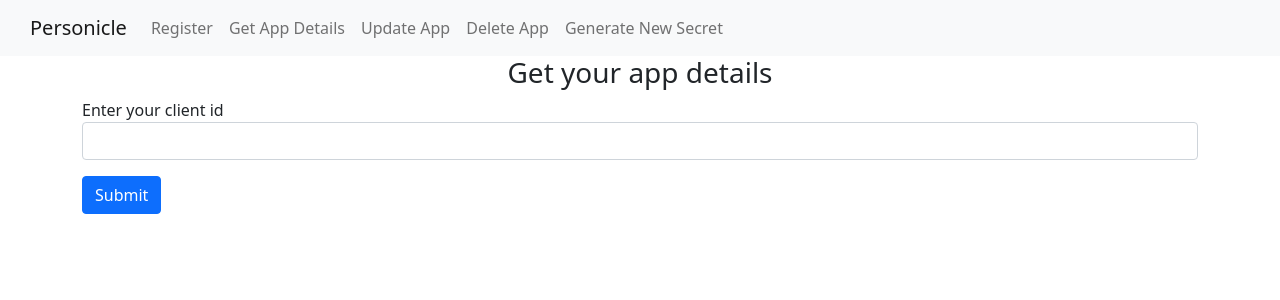
After one commit to ClearsenseData/personicle-client-registration, a Flask app: page /client in a window 1280 px wide. The commit adds this page. Shown: the top 300 px of the page. Run offline with Flask 2, Linux system fonts and the light colour scheme; parts of the project's set-up code (start-up, migrations or seed data) failed here and were passed over; some libraries are stand-ins or nearby versions.

Commit message:
refactor, add client details, update, generate new secret

```diff
--- a/app.py
+++ b/app.py
@@ -1,18 +1,10 @@
 from crypt import methods
 from sys import api_version
-
 from flask import Flask, render_template, url_for, flash, redirect,request, logging
-from wtforms import Form, StringField, validators, TextAreaField
 import requests
-from configparser import ConfigParser
-
-config_object = ConfigParser()
-config_object.read("config.ini")
-
-api_server = config_object["APISERVER"]
-client_registration = config_object["CLIENT_REGISTRATION"]
-group_assignment=config_object["GROUP_ASSIGNMENT"]
-
+from header import headers
+from config import client_registration,group_assignment
+from forms import NewSecretDeleteGetForm, RegisterForm, UpdateForm
 app = Flask(__name__)
 
 @app.route('/')
@@ -20,52 +12,66 @@ def index():
     return render_template('home.html')
 
 
-class DeleteFrom(Form):
-    client_id = StringField("Enter you client id",[validators.DataRequired()])
+@app.route('/register', methods=['GET','POST'])
+def register():
+    form = RegisterForm(request.form)
+    if request.method == 'POST' and form.validate():
+        client_name = form.client_name.data
+        client_uri = form.client_uri.data
+        redirect_uri = form.redirect_uri.data
+
+        json_data = {
+        'client_name': client_name,
+        'client_uri': client_uri,
+        'application_type': 'web',
+        'redirect_uris': [
+            redirect_uri,
+        ],
+        'post_logout_redirect_uris': [
+            'http://localhost:3000/oauth/callback/postLogoutRedirectUri',
+        ],
+        'response_types': [
+            'code',
+            'id_token',
+            'token',
+        ],
+        'grant_types': [
+            'authorization_code',
+            'refresh_token',
+            'implicit',
+            'client_credentials',
+        ],
+        'token_endpoint_auth_method': 'client_secret_basic',
+        # 'initiate_login_uri': 'https://www.example-application.com/oauth2/login',
+    }
+
+        res = requests.post(f"{client_registration['ENDPOINT']}", json=json_data, headers=headers)
+
+        if res.status_code == 201:
+            assign_users = requests.put(f"{group_assignment['ENDPOINT']}/{res.json()['client_id']}/groups/{group_assignment['GROUP_ID']}", headers=headers)
+            if assign_users.status_code == 200:
+
+                flash(f"Your client id is {res.json()['client_id']}. Your client secret it {res.json()['client_secret']}",'success')
+                return redirect(url_for('index'))
+
+            flash(f"Something went wrong. Please try again",'warning')
+            return redirect(url_for('index'))
+
+    return render_template('register.html', form=form)
 
 
-    @app.route('/delete',methods=['GET','DELETE','POST'])
-    def delete_app():
-        form = DeleteFrom(request.form)
+@app.route('/update', methods=['GET','POST','PUT'])
+def update_app():
+    form = UpdateForm(request.form)
 
-        if request.method == 'POST' and form.validate():
-            client_id = form.client_id.data
+    if request.method == 'POST' and form.validate():
+        client_id = form.client_id.data
+        client_name = form.client_name.data
+        client_uri = form.client_uri.data
+        redirect_uri = form.redirect_uri.data
 
-            headers = {
-            'Accept': 'application/json',
-            'Authorization': f'{api_server["TOKEN"]}'
-            }
-            res = requests.delete(f"{client_registration['ENDPOINT']}/{client_id}", headers=headers)
-
-            if res.status_code == 204:
-             flash(f"Your client app  {client_id} is deleted.",'warning')
-             return redirect(url_for('index'))
-            else:
-                 flash(f"Unable to delete {client_id}. Please make sure your client id is correct.",'warning')
-        return render_template('delete.html', form=form)
-
-class RegisterForm(Form):
-    client_name = StringField('Your application name', [validators.Length(min=5,max=50), validators.DataRequired()])
-    client_uri = StringField('Your application URL', [ validators.DataRequired()])
-    redirect_uri = StringField('Your redirect URI', [ validators.DataRequired()])
-
-
-
-
-    @app.route('/register', methods=['GET','POST'])
-    def register():
-        form = RegisterForm(request.form)
-        if request.method == 'POST' and form.validate():
-          client_name = form.client_name.data
-          client_uri = form.client_uri.data
-          redirect_uri = form.redirect_uri.data
-
-          headers = {
-            'Accept': 'application/json',
-            'Authorization': f'{api_server["TOKEN"]}'
-            }
-
-          json_data = {
+        json_data = {
+            'client_id': client_id,
             'client_name': client_name,
             'client_uri': client_uri,
             'application_type': 'web',
@@ -87,22 +93,72 @@ class RegisterForm(Form):
                 'client_credentials',
             ],
             'token_endpoint_auth_method': 'client_secret_basic',
-            'initiate_login_uri': 'https://www.example-application.com/oauth2/login',
+            # 'initiate_login_uri': 'https://www.example-application.com/oauth2/login',
         }
 
-          res = requests.post(f"{client_registration['ENDPOINT']}", json=json_data, headers=headers)
+        res = requests.put(f"{client_registration['ENDPOINT']}/{client_id}", json=json_data, headers=headers)
+        print(res.json())
+        if res.status_code == 200:
+            flash("Your app settings are successfully updated",'success')
+            return redirect(url_for('index'))
+        else:
+            flash(f"Something went wrong. Please try again.",'warning')
+    return render_template('update.html', form=form)
 
-          if res.status_code == 201:
-            assign_users = requests.put(f"{group_assignment['ENDPOINT']}/{res.json()['client_id']}/groups/{group_assignment['GROUP_ID']}", headers=headers)
-            if assign_users.status_code == 200:
 
-                flash(f"Your client id is {res.json()['client_id']}. Your client secret it {res.json()['client_secret']}",'success')
-                return redirect(url_for('index'))
+@app.route('/newSecret', methods=['GET','POST'])
+def new_secret():
+    form = NewSecretDeleteGetForm(request.form)
 
-          flash(f"Something went wrong. Please try again",'warning')
-          return redirect(url_for('index'))
+    if request.method == 'POST' and form.validate():
+        client_id = form.client_id.data
 
-        return render_template('register.html', form=form)
+        res = requests.post(f"{client_registration['ENDPOINT']}/{client_id}/lifecycle/newSecret", headers=headers)
+
+        if res.status_code == 200:
+            print(res.json())
+            flash(f"Your new client secret is {res.json()['client_secret']}", 'success')
+        else :
+            flash(f"Something went wrong. Unable to generate new secret", 'warning')
+    return render_template('newSecret.html',form=form)
+
+
+@app.route('/client', methods=['GET','POST'])
+def get_details():
+    form = NewSecretDeleteGetForm(request.form)
+    if request.method == 'POST' and form.validate():
+        client_id = form.client_id.data
+
+        res = requests.get(f"{client_registration['ENDPOINT']}/{client_id}", headers=headers)
+
+        if res.status_code == 200:
+            flash(f"Your client app  details are {res.json()}",'success')
+            print(res.json())
+        else:
+            flash(f"Unable to fetch your app details.",'warning')
+    return render_template('details.html', form=form)
+
+
+@app.route('/delete',methods=['GET','DELETE','POST'])
+def delete_app():
+    form = NewSecretDeleteGetForm(request.form)
+
+    if request.method == 'POST' and form.validate():
+        client_id = form.client_id.data
+
+        res = requests.delete(f"{client_registration['ENDPOINT']}/{client_id}", headers=headers)
+
+        if res.status_code == 204:
+            flash(f"Your client app  {client_id} is deleted.",'warning')
+            return redirect(url_for('index'))
+        else:
+                flash(f"Unable to delete {client_id}. Please make sure your client id is correct.",'warning')
+    return render_template('delete.html', form=form)
+
+
+
+
+
 
 
 if __name__ == '__main__':
--- /dev/null
+++ b/forms.py
@@ -0,0 +1,22 @@
+
+from crypt import methods
+from sys import api_version
+from flask import Flask, render_template, url_for, flash, redirect,request, logging
+from wtforms import Form, StringField, validators, TextAreaField
+from header import headers
+from config import client_registration,group_assignment
+
+class NewSecretDeleteGetForm(Form):
+    client_id = StringField("Enter your client id",[validators.DataRequired()])
+
+class RegisterForm(Form):
+    client_name = StringField('Your application name', [validators.Length(min=5,max=50), validators.DataRequired()])
+    client_uri = StringField('Your application URL', [ validators.DataRequired()])
+    redirect_uri = StringField('Your redirect URI', [ validators.DataRequired()])
+
+
+class UpdateForm(Form):
+    client_id = StringField("Enter you client id",[validators.DataRequired()])
+    client_name = StringField('Your application name', [validators.Length(min=5,max=50), validators.DataRequired()])
+    client_uri = StringField('Your application URL', [ validators.DataRequired()])
+    redirect_uri = StringField('Your redirect URI', [ validators.DataRequired()])
--- /dev/null
+++ b/header.py
@@ -0,0 +1,5 @@
+from config import api_server
+headers = {
+            'Accept': 'application/json',
+            'Authorization': f'{api_server["TOKEN"]}'
+          }
--- /dev/null
+++ b/templates/details.html
@@ -0,0 +1,13 @@
+{% extends 'layout.html' %}
+
+{% block body %}
+    <h3 style="text-align:center;">Get your app details</h3>
+    {% from 'includes/_formhelpers.html' import render_field %}
+    <form method="POST" action="">
+        <div class="form-group">
+            {{render_field(form.client_id, class_="form-control")}}
+        </div>
+
+        <p><input type="submit" class="btn btn-primary mt-3" value="Submit"/></p>
+    </form>
+{% endblock %}
--- a/templates/home.html
+++ b/templates/home.html
@@ -1,6 +1,6 @@
 {% extends 'layout.html' %}
 
 {% block body %}
-HOME
+Personicle Client Registration
 
 {% endblock %}
--- a/templates/includes/_navbar.html
+++ b/templates/includes/_navbar.html
@@ -1,5 +1,5 @@
 <nav class="navbar navbar-expand-lg navbar-light bg-light">
-    <a style="margin-left:30px;" class="navbar-brand " href="#">Personicle</a>
+    <a style="margin-left:30px;" class="navbar-brand " href="/">Personicle</a>
     <button class="navbar-toggler" type="button" data-toggle="collapse" data-target="#navbarSupportedContent" aria-controls="navbarSupportedContent" aria-expanded="false" aria-label="Toggle navigation">
       <span class="navbar-toggler-icon"></span>
     </button>
@@ -9,14 +9,21 @@
         <!-- <li class="nav-item active">
           <a class="nav-link" href="/">Home <span class="sr-only"></span></a>
         </li> -->
+
         <li class="nav-item">
           <a class="nav-link" href="/register">Register</a>
+        </li>
+        <li class="nav-item">
+          <a class="nav-link" href="/client">Get App Details</a>
         </li>
         <li class="nav-item">
             <a class="nav-link" href="/update">Update App</a>
           </li>
         <li class="nav-item">
             <a class="nav-link" href="/delete">Delete App</a>
+          </li>
+          <li class="nav-item">
+            <a class="nav-link" href="/newSecret">Generate New Secret</a>
           </li>
         <!-- <li class="nav-item dropdown">
           <a class="nav-link dropdown-toggle" href="#" id="navbarDropdown" role="button" data-toggle="dropdown" aria-haspopup="true" aria-expanded="false">
```
Also changed, not shown: config.py (added, +7 -0 lines), templates/newSecret.html (added, +13 -0 lines), templates/update.html (+21 -0 lines), register.py (added).
